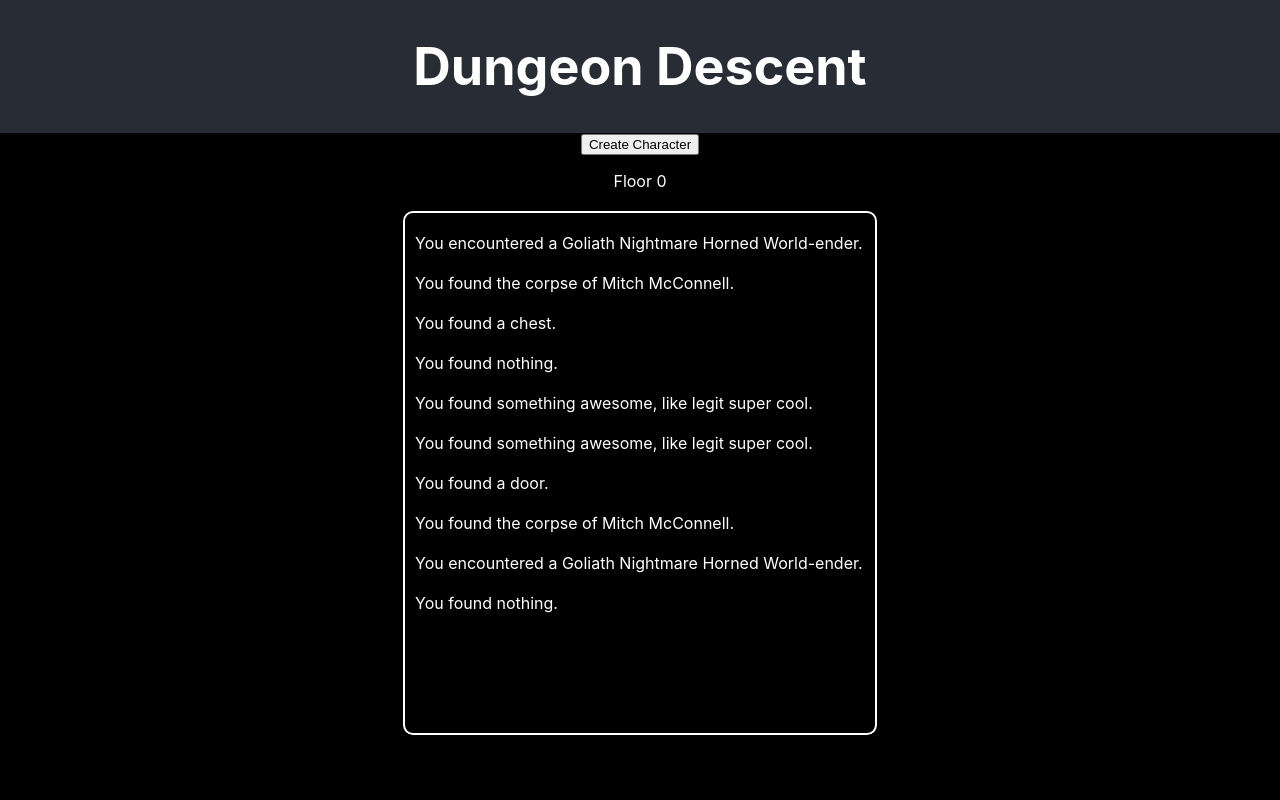
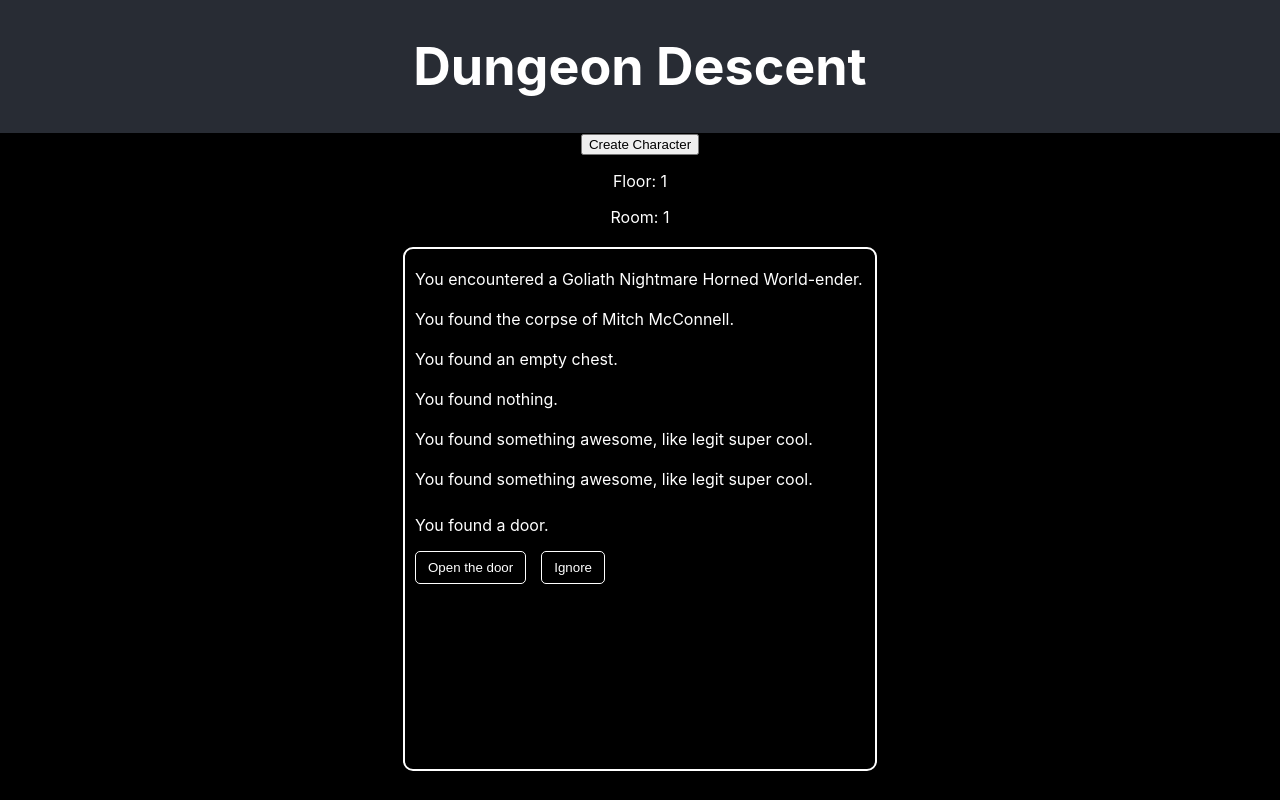
Before and after one commit to CodingNewbie/dungeon-descent, a React (Create React App) app in the folder dungeon-descent/: page / in a window 1280 px wide. Built offline with nearby package versions, Linux system fonts and the light colour scheme.

Commit message:
Add ability to opt into changing rooms.

```diff
--- a/dungeon-descent/src/App.js
+++ b/dungeon-descent/src/App.js
@@ -7,7 +7,13 @@ import "./styles/App.css";
 function App() {
   const [events, setEvents] = useState([]);
   const [character, setCharacter] = useState(createCharacter(""));
-  const [floor, setFloor] = useState(new Floor());
+  const [floor] = useState(new Floor());
+  const [lockedChest, setLockedChest] = useState(false);
+  const [chestInteraction, setChestInteraction] = useState(null);
+  const [foundDoor, setFoundDoor] = useState(false);
+  const [doorInteraction, setDoorInteraction] = useState(null);
+  const [currentFloor, setCurrentFloor] = useState(1);
+  const [currentRoom, setCurrentRoom] = useState(1);
 
   const handleCreateCharacter = () => {
     const newCharacter = createCharacter("Bob");
@@ -17,9 +23,50 @@ function App() {
   const eventsEndRef = useRef(null);
   const MAX_EVENTS = 50;
 
+  const handleChestOpen = () => {
+    const roll = Math.random();
+    const result = roll < 0.5 ? "The chest is empty." : "You found 100 gold.";
+    setEvents((prevEvents) => [...prevEvents, result]);
+    setLockedChest(false);
+    setChestInteraction(null);
+  };
+
+  const handleChestIgnore = () => {
+    setEvents((prevEvents) => [...prevEvents, "You ignored the chest."]);
+    setLockedChest(false);
+    setChestInteraction(null);
+  };
+
+  const handleDoorOpen = () => {
+    floor.change_rooms();
+    console.log(`Current room after change_rooms: ${floor.room_count}`);
+    setCurrentRoom(floor.room_count);
+    setEvents((prevEvents) => [...prevEvents, "You opened the door and entered a new room."]);
+    setFoundDoor(false);
+    setDoorInteraction(null);
+  };
+
+  const handleDoorIgnore = () => {
+    setEvents((prevEvents) => [...prevEvents, "You ignored it and decided to move on."]);
+    setFoundDoor(false);
+    setDoorInteraction(null);
+  };
+
   useEffect(() => {
+    if (!lockedChest && !foundDoor) {
       const interval = setInterval(() => {
         const encounterMessage = floor.get_encounter();
+        if (encounterMessage === "You found a locked chest.") {
+          setLockedChest(true);
+          setChestInteraction(encounterMessage);
+        } else if (encounterMessage === "You found a door.") {
+          setFoundDoor(true);
+          setDoorInteraction(encounterMessage);
+        } else {
+          if (encounterMessage === "You moved to the next floor.") {
+            setCurrentFloor(floor.depth);
+            setCurrentRoom(floor.room_count);
+          }
           setEvents((prevEvents) => {
             const updatedEvents = [...prevEvents, encounterMessage];
             if (updatedEvents.length > MAX_EVENTS) {
@@ -27,16 +74,18 @@ function App() {
             }
             return updatedEvents;
           });
+        }
       }, 500);
 
       return () => clearInterval(interval);
-  }, [floor]);
+    }
+  }, [floor, lockedChest, foundDoor]);
 
   useEffect(() => {
     if (eventsEndRef.current) {
       eventsEndRef.current.scrollIntoView({ behavior: "smooth" });
     }
-  }, [events]);
+  }, [events, chestInteraction, doorInteraction]);
 
   return (
     <div className="App">
@@ -47,7 +96,8 @@ function App() {
       <p>{character.name}</p>
 
       <div className="Info-container">
-        <p>{floor.floor_name()}</p>
+        <p>Floor: {currentFloor}</p>
+        <p>Room: {currentRoom}</p>
       </div>
       <div className="Events-container">
         {events.map((event, index) => (
@@ -55,6 +105,20 @@ function App() {
             {event}
           </div>
         ))}
+        {chestInteraction && (
+          <div className="Chest-interaction">
+            <p>{chestInteraction}</p>
+            <button onClick={handleChestOpen}>Open the chest</button>
+            <button onClick={handleChestIgnore}>Ignore</button>
+          </div>
+        )}
+        {doorInteraction && (
+          <div className="Door-interaction">
+            <p>{doorInteraction}</p>
+            <button onClick={handleDoorOpen}>Open the door</button>
+            <button onClick={handleDoorIgnore}>Ignore</button>
+          </div>
+        )}
         <div ref={eventsEndRef} />
       </div>
     </div>
--- a/dungeon-descent/src/components/Floor.js
+++ b/dungeon-descent/src/components/Floor.js
@@ -24,6 +24,7 @@ class Floor {
   change_rooms() {
     this.room_count++;
     this.encounter_count = 0;
+    console.log(`Room changed: ${this.room_count}`);
   }
 
   change_floors() {
@@ -33,7 +34,12 @@ class Floor {
   }
 
   handle_chest() {
-    return "You found a chest.";
+    const roll = Math.random();
+    if (roll < 0.5) {
+      return "You found an empty chest.";
+    } else {
+      return "You found a locked chest.";
+    }
   }
 
   handle_mob() {
@@ -53,7 +59,6 @@ class Floor {
   }
 
   handle_door() {
-    this.change_rooms();
     return "You found a door.";
   }
 
--- a/dungeon-descent/src/styles/App.css
+++ b/dungeon-descent/src/styles/App.css
@@ -29,6 +29,23 @@
   text-align: left;
 }
 
+.Events-container p {
+  color: white;
+}
+
+.Info-container p {
+  color: white;
+}
+
+.Events-container button {
+  background-color: black;
+  color: white;
+  border: 1px solid white;
+  border-radius: 5px;
+  padding: 8px 12px;
+  margin-right: 15px;
+}
+
 .Event {
   padding: 10px 0;
 }
@@ -52,7 +69,3 @@
 .Events-container::-webkit-scrollbar-thumb:hover {
   background-color: lightgrey;
 }
-
-p {
-  color: white;
-}
```
Lines whose indentation alone changed are shown as unchanged.
